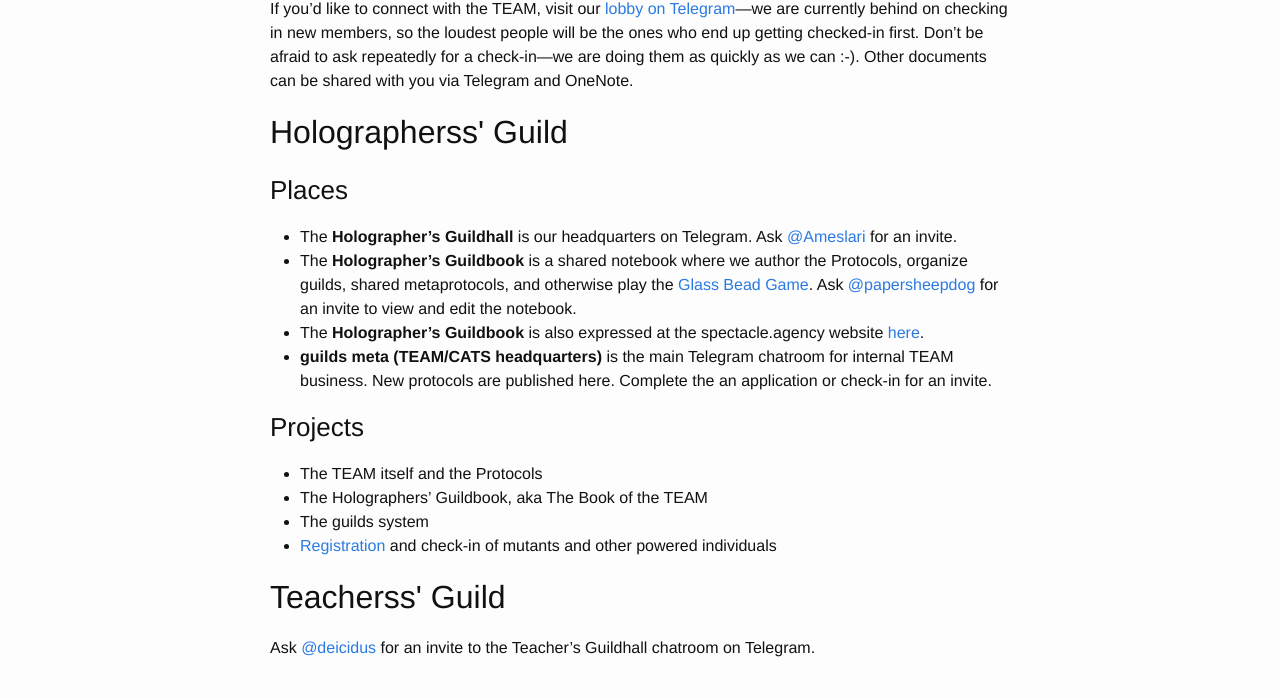
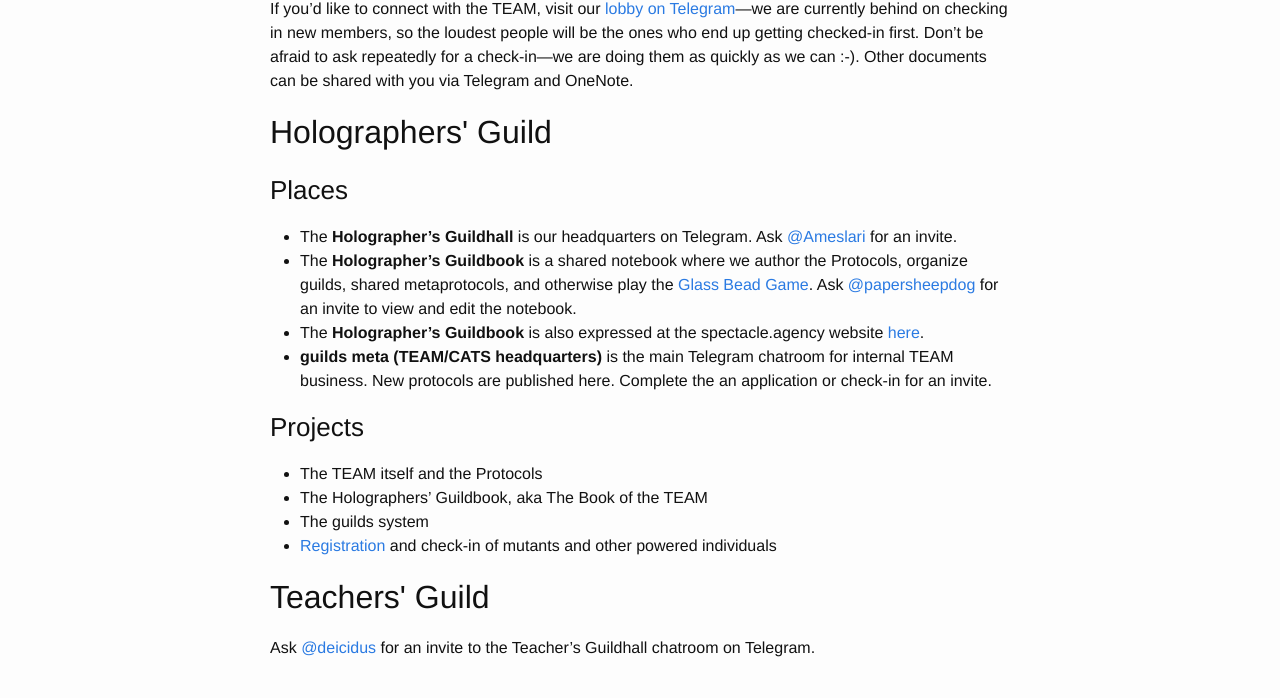
Before and after one commit to coalition-of-invisible-colleges/cic.github.io, a Jekyll site: the page built from colleges/TEAM.md, in a window 1280 px wide. Shown: the part 455-1153 px from the top of the page. Built offline with Jekyll 4.4.1, drawn with Linux system fonts in a browser that asks for light colours; part of the change alters nothing that is shown.

Commit message:
Removed superfluous s

```diff
--- a/_layouts/college.html
+++ b/_layouts/college.html
@@ -12,8 +12,7 @@ layout: default
      {% for my_page in site.pages %}
           {% if my_page.college == page.college %}
             {% if my_page.layout == 'listing' %}
-              {% assign length = my_page.guild | size - 1 %}
-              <h2>{{ my_page.guild | slice: 0, length - 1, | capitalize }}s' Guild</h2>
+              <h2>{{ my_page.guild | capitalize }}' Guild</h2>
               {{ my_page.content | markdownify }}
             {% endif %}
           {% endif %}
```
